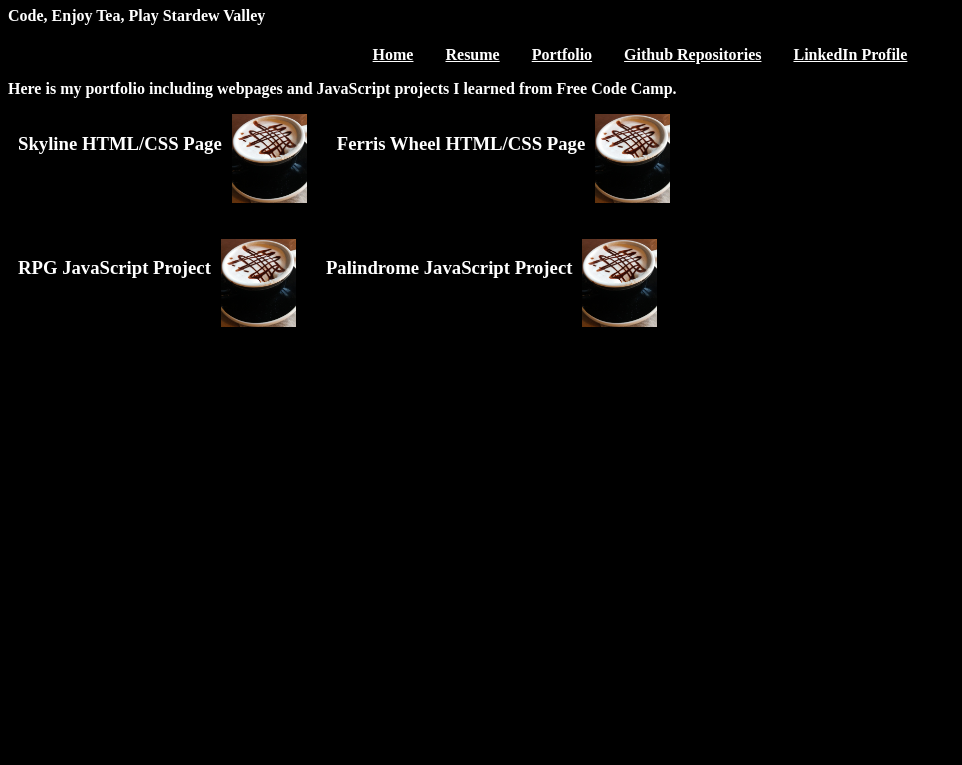
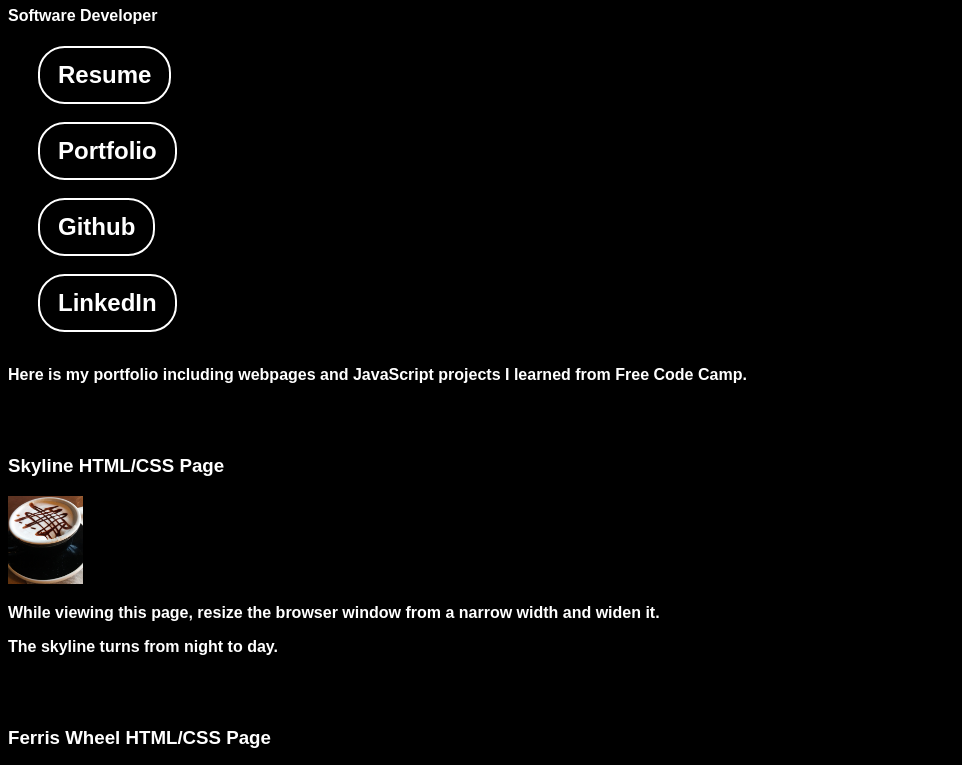
Before and after one commit to enwillia/enwillia.github.io, a plain HTML site: page portfolio.html in a window 1280 px wide. Shown: the part 73-838 px from the top of the page, without its empty margins (0-962 px from the left). Before the commit the page ends 800 px from the top, so only its background shows below. Drawn offline with Linux system fonts and the light colour scheme.

Commit message:
Add files via upload
Updated website files

```diff
--- a/portfolio.html
+++ b/portfolio.html
@@ -8,40 +8,82 @@
     </head>
     <body>
         <h1>Ebonie Williams</h1>
-        <h4>Code, Enjoy Tea, Play Stardew Valley</h4>
+        <h4>Software Developer</h4>
 
-        <div class="links">
-            <a href="index.html">Home</a>
-            <a href="Ebonie Williams_Resume Developer.pdf" type="application/pdf" target="_blank" rel="noopener noreferrer">Resume</a>
-            <a href="portfolio.html">Portfolio</a>
-            <a href="https://github.com/enwillia?tab=repositories" target="_blank" rel="noopener noreferrer">Github Repositories</a>
-            <a href="https://www.linkedin.com/in/ebonie-n-williams/" target="_blank" rel="noopener noreferrer">LinkedIn Profile</a>
-        </div>
+
+
+           <a href="Ebonie Williams_Resume Developer.pdf" type="application/pdf" target="_blank" rel="noopener noreferrer">
+           <button>
+           <div class="links">Resume
+           </div>
+           </button>
+           </a>
+
+<br/><br/>
+
+           <a href="portfolio.html">
+           <button>
+           <div class="links">Portfolio
+           </div>
+           </button>
+           </a>
+
+<br/><br/>
+
+            <a href="https://github.com/enwillia?tab=repositories" target="_blank" rel="noopener noreferrer">
+           <button>
+           <div class="links">Github
+           </div>
+           </button>
+           </a>
+
+<br/><br/>
+           <a href="https://www.linkedin.com/in/ebonie-n-williams/" target="_blank">
+           <button>
+           <div class="links">LinkedIn
+           </div>
+           </button>
+           </a>
+
+<br/><br/>
+
+        <div class="intro">
+
+
 
         <p>Here is my portfolio including webpages and JavaScript projects I learned from Free Code Camp. </p>
 
+<br/><br/>
+
+
         <div>
 
-            <div class="project">
+
             <p>
+
                 <h3>Skyline HTML/CSS Page</h3>
+
                 <a href="projects/skyline/index.html" target="_blank" rel="noopener noreferrer">
-                <img id="img-icon" src="ew mug sm.jpg" alt="Click the Coffee Mug Icon to go to the Project" />
+                <img id="img-icon" src="ew mug sm.jpg" alt="Click the Coffee Mug Icon to go to the                                Project" />
                 </a>
             </p>
+            <p>While viewing this page, resize the browser window from a narrow width and widen it. </p> <p>The skyline turns from night to day.</p>
+           </div>
+
+<br/><br/>
+
+
             <p>
                 <h3>Ferris Wheel HTML/CSS Page</h3>
+
                 <a href="projects/ferriswheel/index.html" target="_blank" rel="noopener noreferrer">
                     <img id="img-icon" src="ew mug sm.jpg" alt="Click the Coffee Mug Icon to go to the Project" />
-                    </a>
+                 </a>
             </p>
-        </div>
 
-        <div class="project">
-           <p></p>
-        </div>
+            <p> Enjoy the moving ferris wheel.</p>
 
-        <div class="project">
+<br/><br/>
 
             <p>
                 <h3>RPG JavaScript Project</h3>
@@ -50,17 +92,9 @@
                     </a>
             </p>
 
-            <p>
-                <h3>Palindrome JavaScript Project</h3>
-                <a href="projects/palindrome/index.html" target="_blank" rel="noopener noreferrer">
-                    <img id="img-icon" src="ew mug sm.jpg" alt="Click the Coffee Mug Icon to go to the Project" />
-                    </a>
-            </p>
-        </div>
+            <p> I created a simple Role playing game using JavaScript.</p>
 
-        <div class="project">
-
-        </div>
+<br/><br/>
 
 
         </div>
--- a/styles.css
+++ b/styles.css
@@ -1,19 +1,12 @@
 :root{
   font-weight: bold;
+  font-family: sans-serif;
 }
 
 .links{
-    /**
-      keep:  it centers my site links
-     links have gaps
-     */
-
-     display: flex;
-     flex-wrap: wrap;
-     justify-content: center;
-     row-gap: 10px;
-     column-gap: 2em;
-
+  color: white;
+  padding: .5em;
+  font-size: 24px;
 }
 
 #welcome-section{
@@ -27,14 +20,15 @@
   width: 75px;
 }
 
-  body{
+
+body{
   color: white;
   background-color: black;
-  }
+}
 
-  a{
-    color: white;
-  }
+a{
+   color: white;
+}
 
 
 .project{
@@ -45,7 +39,7 @@
 }
 
 
-/* keep look ma this will always be at the top of the viewport*/
+
 #navbar{
  position: fixed;
  top: 0;
@@ -63,3 +57,12 @@ li{
   font-weight: bold;
 
 }
+
+button{
+  position: relative;
+  left: 30px;
+  background-color: black;
+  font-weight: bold;
+  border: 2px solid white;
+  border-radius: 2em;
+}
```
Also changed, not shown: index.html (+43 -10 lines).
